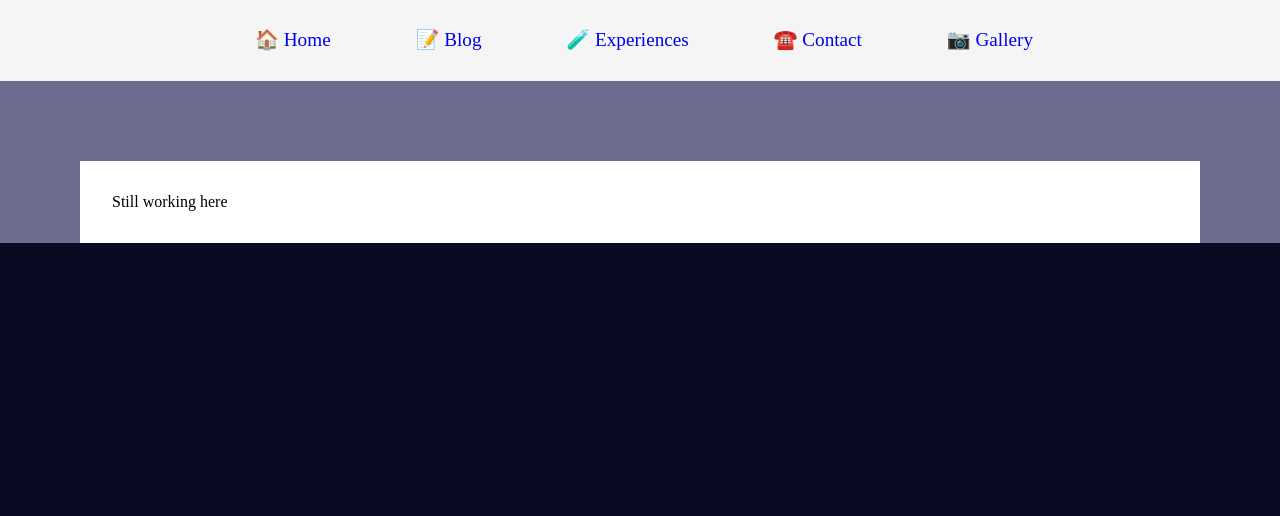
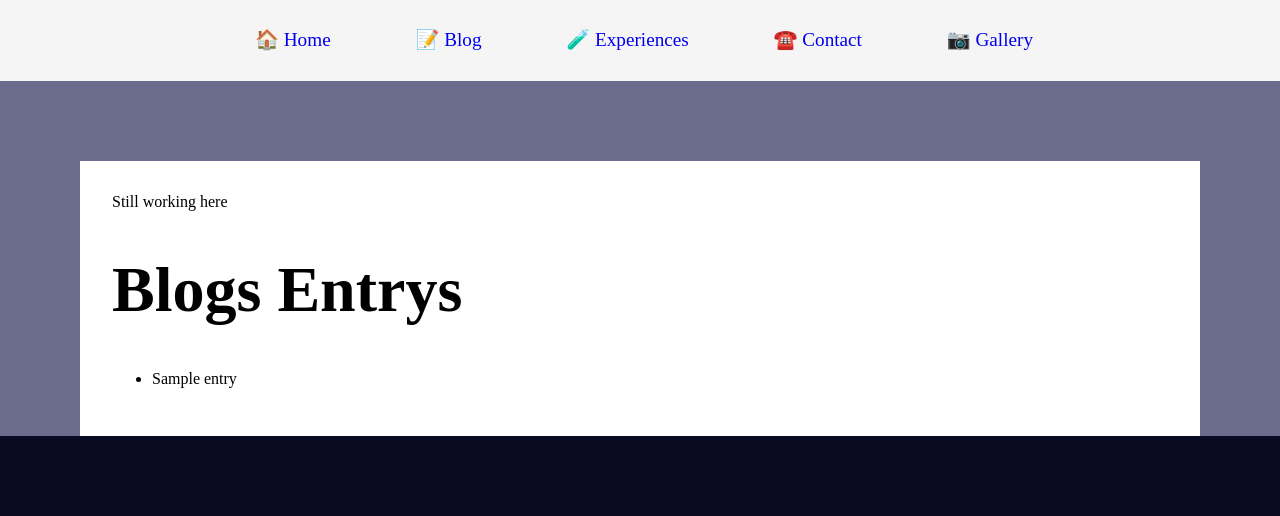
Before and after one commit to JorgeArguello1999/JorgeArguello1999, a Django app: template blog/templates/blog.html in a window 1280 px wide. Shown: the part 292-808 px from the top of the page. Before the commit the page ends 535 px from the top, so only its background shows below. Run offline with Django 3.2, Linux system fonts and the light colour scheme; the template is opened without the code that fills it: most values are stand-ins (such as "Sample title", 1, 10 or a date in 2020).

Commit message:
feat: Start working with templates and views

```diff
--- a/blog/templates/blog.html
+++ b/blog/templates/blog.html
@@ -2,4 +2,16 @@
 
 {% block content %}
 Still working here
+
+<h1>Blogs Entrys</h1>
+
+<ul>
+    {% for entry in blogs_entry_titles %}
+    <li>{{ entry }}</li>
+    {% empty %}
+    <li>Blogs entry is empty</li>
+    <li>None</li>
+    {% endfor %}
+</ul>
+
 {% endblock %}
--- a/blog/views.py
+++ b/blog/views.py
@@ -1,5 +1,9 @@
 from django.shortcuts import render
+from blog.models import blog_entry
 
 # GET Method
 def blog(request):
-    return render(request=request, template_name='blog.html')
+    blogs_title_entry = blog_entry.objects.values('title', 'created_at')
+    return render(request=request, template_name='blog.html', context={
+        "blogs_entry_titles": blogs_title_entry
+    })
```
